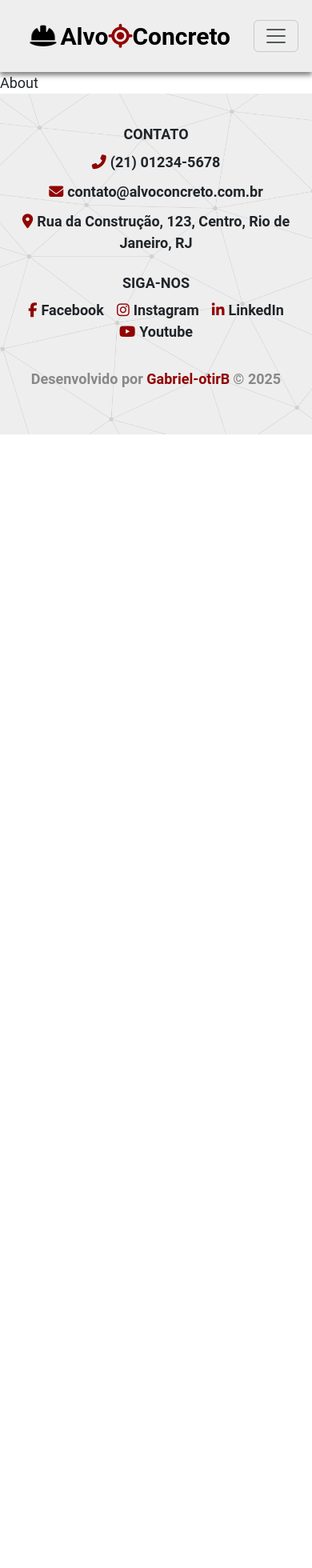
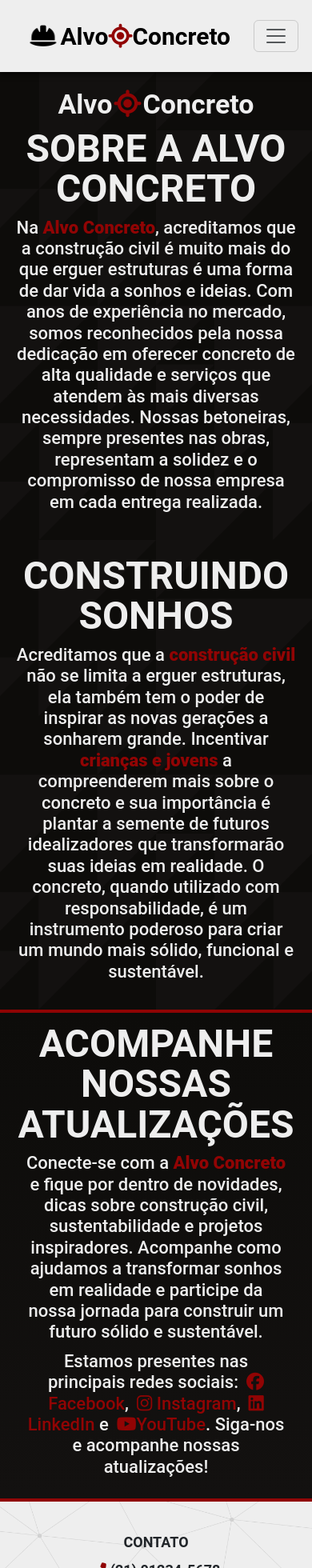
Before and after one commit to Gabriel-otirB/alvo-concreto, a React (Vite) app: page /about in a window 390 px wide. Shown: the top 1960 px of the page at 80% size. Before the commit the page ends 844 px from the top, so only its background shows below. Built offline with nearby package versions, Linux system fonts and the light colour scheme.

Commit message:
Created About Page

```diff
--- a/src/components/Container/styles.js
+++ b/src/components/Container/styles.js
@@ -26,6 +26,8 @@ export const Template = styled.section`
     width: 100%;
     min-height: 80vh;
     z-index: 1;
+    align-items: center;
+    display: flex;
   }
 
   .bg-secondary {
--- a/src/components/ContentText/styles.js
+++ b/src/components/ContentText/styles.js
@@ -11,6 +11,10 @@ export const Text = styled.div`
     span {
       display: inline-block;
       margin: 6px 0;
+    }
+
+    strong {
+      color: var(--red-color);
     }
 
   @media (max-width: 768px) {
--- a/src/components/LogoTitle/styles.js
+++ b/src/components/LogoTitle/styles.js
@@ -4,7 +4,7 @@ export const Title = styled.div`
     z-index: 0;
 
   .logo-title {
-    margin-bottom: 25px;
+    margin-bottom: 40px;
     display: flex;
     justify-content: center;
     align-items: center;
--- a/src/components/MainTitle/index.jsx
+++ b/src/components/MainTitle/index.jsx
@@ -15,4 +15,4 @@ MainTitle.propTypes = {
   title: PropTypes.node
 };
 
-export default MainTitle
+export default MainTitle;
--- /dev/null
+++ b/src/pages/About/components/CallToMedia/index.jsx
@@ -0,0 +1,38 @@
+import { CallToArea } from './styles'
+import ContentText from '../../../../components/ContentText';
+import CallToTitle from '../CallToTitle';
+
+const CallToMedia = () => {
+
+  return (
+    <CallToArea>
+      <div className="container">
+        <div className="row">
+          <div className="col-md-12">
+            <CallToTitle title='primary'>ACOMPANHE NOSSAS ATUALIZAÇÕES</CallToTitle>
+            <ContentText className="service-description">
+              Conecte-se com a <strong>Alvo Concreto</strong> e fique por dentro de novidades, dicas sobre construção
+              civil, sustentabilidade e projetos inspiradores.
+              Acompanhe como ajudamos a transformar sonhos em realidade e participe da nossa jornada para construir um
+              futuro sólido e sustentável.
+            </ContentText>
+            <ContentText>
+              Estamos presentes nas principais redes sociais:
+              <a href="https://www.facebook.com" target="_blank" className="social-link"><i
+                className="fa-brands fa-facebook"></i> Facebook</a>,
+              <a href="https://www.instagram.com" target="_blank" className="social-link"><i
+                className="fa-brands fa-instagram"></i> Instagram</a>,
+              <a href="https://www.linkedin.com" target="_blank" className="social-link"><i
+                className="fa-brands fa-linkedin"></i> LinkedIn</a> e
+              <a href="https://www.youtube.com" target="_blank" className="social-link"><i className="fa-brands fa-youtube"></i>
+                YouTube</a>.
+              Siga-nos e acompanhe nossas atualizações!
+            </ContentText>
+          </div>
+        </div>
+      </div>
+    </CallToArea>
+  )
+}
+
+export default CallToMedia;
--- /dev/null
+++ b/src/pages/About/components/CallToMedia/styles.js
@@ -0,0 +1,28 @@
+import styled from 'styled-components';
+
+export const CallToArea = styled.div`
+
+  background: linear-gradient(0deg, var(--bg-default-2), var(--bg-default-1));
+  padding: 80px 20px;
+  text-align: center;
+  box-shadow: 0 4px 8px rgba(0, 0, 0, 0.2);
+  width: 100%;
+
+  a {
+  margin-left: 10px;
+  color: var(--red-color);
+  transition: all 0.3s;
+ }
+
+  a:hover {
+  color: var(--dark-red-color);
+ }
+
+@media (max-width: 768px) {
+    padding: 14px 20px 20px 20px;
+    p {
+        line-height: 1.1;
+    }
+}
+
+`
--- /dev/null
+++ b/src/pages/About/components/CallToTitle/index.jsx
@@ -0,0 +1,18 @@
+import { Title } from './styles';
+import PropTypes from 'prop-types';
+
+const CallToTitle = ({ children, title }) => {
+
+  return (
+    <Title>
+      <h3 className={title}>{children}</h3>
+    </Title>
+  )
+}
+
+CallToTitle.propTypes = {
+  children: PropTypes.node,
+  title: PropTypes.node
+};
+
+export default CallToTitle;
--- /dev/null
+++ b/src/pages/About/components/CallToTitle/styles.js
@@ -0,0 +1,51 @@
+import styled from 'styled-components';
+
+export const Title = styled.div`
+
+//Primary
+.primary {
+  display: flex;
+  justify-content: center;
+  align-items: center;
+  line-height: 1.05;
+  font-size: 50px;
+  color: var(--light-gray-color);
+  text-transform: uppercase;
+  font-weight: bold;
+  text-align: left;
+  position: relative;
+  margin-bottom: 11px;
+
+  &::after {
+  content: "";
+  border-radius: 20px;
+  position: absolute;
+  bottom: -5px;
+  left: 50%;
+  width: 0;
+  height: 3px;
+  background-color: var(--light-gray-color);
+  transition: width 0.5s ease-in-out, left 0.5s ease-in-out;
+  transform: translateX(-50%);
+  }
+
+  &:hover::after {
+  width: 100%;
+  left: 50%;
+  transform: translateX(-50%);
+  }
+}
+
+@media (max-width: 768px) {
+
+  .primary {
+    display: flex;
+    justify-content: center;
+    align-items: center;
+    text-align: center;
+    font-size: 48px;
+    margin-bottom: 12px;
+    margin: 0 auto;
+  }
+}
+`;
--- a/src/pages/About/index.jsx
+++ b/src/pages/About/index.jsx
@@ -1,6 +1,81 @@
+import Container from '../../components/Container';
+import LogoTitle from '../../components/LogoTitle';
+import MainTitle from '../../components/MainTitle';
+import ContentText from '../../components/ContentText';
+import PictureFrame from '../../components/PictureFrame';
+import CallToMedia from './components/CallToMedia';
+import Line from '../../components/Line';
+
+import about_first from '../../assets/images/about/about-first.png';
+import about_second from '../../assets/images/about/about-second.png';
+
 const About = () => {
   return (
-    <div>About</div>
+    <>
+      <Container id="about-area-first">
+        <div className="bg-default">
+          <div className="container">
+            <div className="row">
+              <div className="col-12">
+                <LogoTitle animation='slide-down' />
+              </div>
+              <div className="col-md-6">
+                <PictureFrame><img src={about_first} alt="Concreteira Alvo Concreto" /></PictureFrame>
+              </div>
+              <div className="col-md-6">
+                <MainTitle title='primary'>Sobre a Alvo Concreto</MainTitle>
+                <ContentText> Na <strong>Alvo Concreto</strong>, acreditamos que a construção civil é muito mais do que erguer
+                  estruturas é uma forma de dar vida a sonhos e ideias.
+                  Com anos de experiência no mercado, somos reconhecidos pela nossa dedicação em oferecer concreto de alta
+                  qualidade e serviços que atendem às mais diversas necessidades.
+                  Nossas betoneiras, sempre presentes nas obras, representam a solidez e o compromisso de nossa empresa em
+                  cada entrega realizada.</ContentText>
+                <ContentText><span className='sm-remove'>Atendemos projetos de <strong>pequeno</strong>, <strong>médio</strong> e <strong>grande</strong> porte, oferecendo suporte técnico especializado e garantindo
+                  que o concreto seja entregue no momento exato, preparado para uso imediato.
+                  Entendemos que cada projeto é único, por isso trabalhamos lado a lado com nossos clientes para oferecer
+                  soluções personalizadas que se adequem perfeitamente às suas demandas.
+                  Nosso objetivo é ir além de apenas entregar concreto, queremos ser um <strong>parceiro estratégico</strong> na realização
+                  do seu projeto, contribuindo para o sucesso de cada etapa.</span></ContentText>
+              </div>
+            </div>
+          </div>
+        </div>
+      </Container>
+      <Container id="about-area-second">
+        <div className="bg-default">
+          <div className="container">
+            <div className="row">
+              <div className="col-md-6">
+                <MainTitle title='primary'>Construindo Sonhos</MainTitle>
+                <ContentText>
+                  Acreditamos que a <strong>construção civil</strong> não se limita a erguer estruturas,
+                  ela também tem o poder de inspirar as novas gerações a sonharem grande.
+                  Incentivar <strong>crianças e jovens</strong> a compreenderem mais sobre o concreto e sua importância é plantar a semente
+                  de futuros idealizadores que transformarão suas ideias em realidade.
+                  O concreto, quando utilizado com responsabilidade, é um instrumento poderoso para criar um mundo mais
+                  sólido, funcional e sustentável.
+                </ContentText>
+                <ContentText>
+                  <span className='sm-remove'>
+                    Nosso compromisso vai além da entrega de concreto para obras de pequeno, médio e grande porte. Trabalhamos
+                    para garantir que nossos processos sejam cada vez mais alinhados à preservação do meio ambiente,
+                    contribuindo para que as futuras gerações herdem um planeta mais equilibrado e repleto de possibilidades.
+                    Por meio de práticas sustentáveis e inovação constante, buscamos oferecer soluções que unem
+                    <strong> qualidade</strong>, <strong>eficiência</strong> e respeito ao meio ambiente.
+                  </span>
+                </ContentText>
+              </div>
+              <div className="col-md-6">
+                <PictureFrame><img src={about_second} alt="Concreteira Alvo Concreto" /></PictureFrame>
+              </div>
+            </div>
+          </div>
+        </div>
+      </Container>
+      <Line />
+      <CallToMedia />
+      <Line />
+    </>
   )
 }
 
--- a/src/pages/Services/components/ContentService/styles.js
+++ b/src/pages/Services/components/ContentService/styles.js
@@ -36,4 +36,13 @@ export const Service = styled.div`
     animation: fa-flip 3s infinite;
 }
 
+@media (max-width: 768px) {
+  .service-benefits i {
+    font-size: 18px;
+  }
+
+  .service-benefits-2 i {
+    font-size: 22px;
+  }
+}
 `
```
Also changed, not shown: 2 other files (tests, documents, lock files or other folders).
